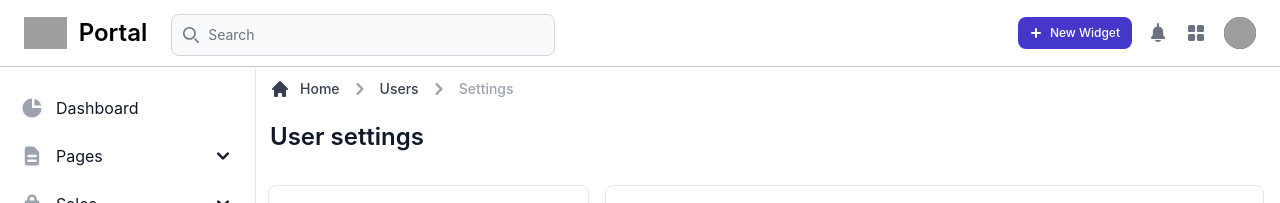
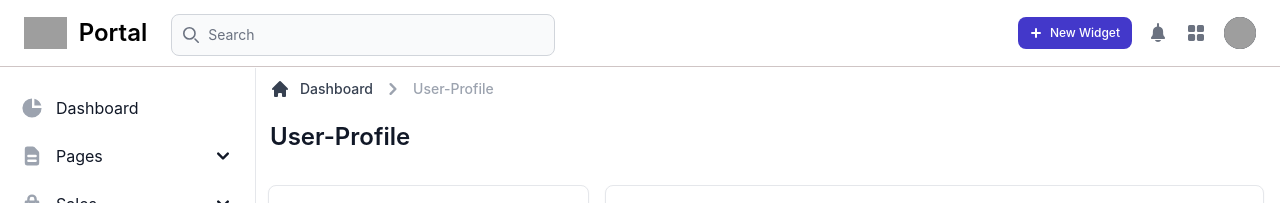
Before and after one commit to tanmaysinghx/ts-umt-ui-1780, an Angular app: page /user-profile in a window 1280 px wide. Shown: the top 203 px of the page. Built offline with nearby package versions, Linux system fonts and the light colour scheme; grey boxes are pictures that could not be loaded.

Commit message:
Added Breadcrump Functionality

```diff
--- a/src/app/shared/breadcrump/breadcrump.component.html
+++ b/src/app/shared/breadcrump/breadcrump.component.html
@@ -11,10 +11,10 @@
                             d="M10.707 2.293a1 1 0 00-1.414 0l-7 7a1 1 0 001.414 1.414L4 10.414V17a1 1 0 001 1h2a1 1 0 001-1v-2a1 1 0 011-1h2a1 1 0 011 1v2a1 1 0 001 1h2a1 1 0 001-1v-6.586l.293.293a1 1 0 001.414-1.414l-7-7z">
                         </path>
                     </svg>
-                    Home
+                    Dashboard
                 </a>
             </li>
-            <li>
+            <li *ngFor="let list of pathArray">
                 <div class="flex items-center">
                     <svg class="w-6 h-6 text-gray-400" fill="currentColor" viewBox="0 0 20 20"
                         xmlns="http://www.w3.org/2000/svg">
@@ -23,7 +23,8 @@
                             clip-rule="evenodd"></path>
                     </svg>
                     <a href="#"
-                        class="ml-1 text-gray-700 hover:text-primary-600 md:ml-2 dark:text-gray-300 dark:hover:text-white">Users</a>
+                        class="ml-1 text-gray-700 hover:text-primary-600 md:ml-2 dark:text-gray-300 dark:hover:text-white">{{
+                        list }}</a>
                 </div>
             </li>
             <li>
@@ -34,10 +35,11 @@
                             d="M7.293 14.707a1 1 0 010-1.414L10.586 10 7.293 6.707a1 1 0 011.414-1.414l4 4a1 1 0 010 1.414l-4 4a1 1 0 01-1.414 0z"
                             clip-rule="evenodd"></path>
                     </svg>
-                    <span class="ml-1 text-gray-400 md:ml-2 dark:text-gray-500" aria-current="page">Settings</span>
+                    <span class="ml-1 text-gray-400 md:ml-2 dark:text-gray-500" aria-current="page">{{ activePathValue
+                        }}</span>
                 </div>
             </li>
         </ol>
     </nav>
-    <h1 class="text-xl font-semibold text-gray-900 sm:text-2xl dark:text-white">User settings</h1>
+    <h1 class="text-xl font-semibold text-gray-900 sm:text-2xl dark:text-white">{{ activePathValue }}</h1>
 </div>
--- a/src/app/shared/breadcrump/breadcrump.component.ts
+++ b/src/app/shared/breadcrump/breadcrump.component.ts
@@ -1,12 +1,45 @@
+import { CommonModule } from '@angular/common';
 import { Component } from '@angular/core';
+import { ActivatedRoute, Router } from '@angular/router';
 
 @Component({
   selector: 'app-breadcrump',
   standalone: true,
-  imports: [],
+  imports: [CommonModule],
   templateUrl: './breadcrump.component.html',
   styleUrl: './breadcrump.component.scss'
 })
 export class BreadcrumpComponent {
 
+  currentPathValue: any;
+  pathArray: any = [];
+  activePathValue: any;
+
+  constructor(private route: ActivatedRoute) { }
+
+  ngOnInit(): void {
+    this.getPathValue();
+  }
+
+  /* Function gets active path value from url and processes it */
+  getPathValue() {
+    const currentPath = window.location.pathname;
+    this.currentPathValue = currentPath;
+    let temp = this.currentPathValue.split('/');
+    for (let i = 0; i < temp.length; i++) {
+      if (i != 0 && i != temp.length - 1) {
+        let path = this.capitalizeEachWord(temp[i]);
+        this.pathArray.push(path);
+      } else if (i == temp.length - 1) {
+        let path = this.capitalizeEachWord(temp[i]);
+        this.activePathValue = path;
+      }
+    }
+  }
+
+  /* Function to captilize each letter of word */
+  capitalizeEachWord(str: string): string {
+    return str.split('-').map(word => word.charAt(0).toUpperCase() + word.slice(1)).join('-');
+  }
+
 }
```
